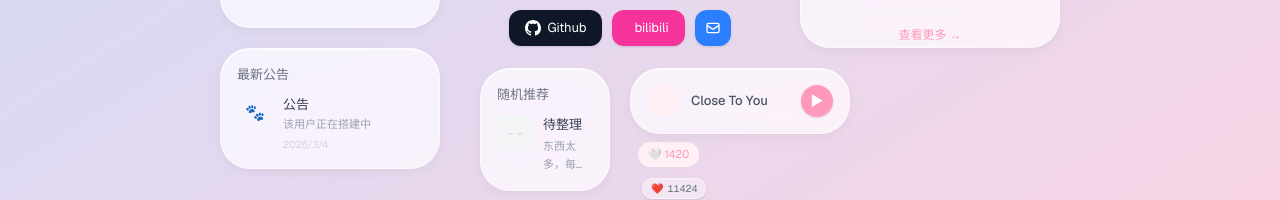
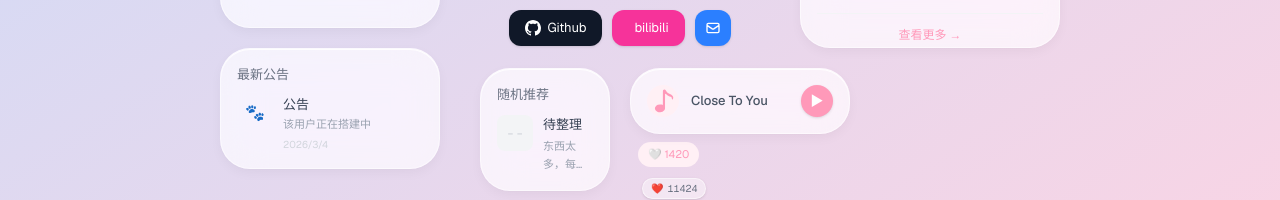
Before and after one commit to aiaod1009/about-me, a Next.js app: page / in a window 1280 px wide. Shown: the part 506-706 px from the top of the page. Built offline with nearby package versions, Linux system fonts and the light colour scheme.

Commit message:
播放器更新

```diff
--- a/components/widgets/MusicPlayer.tsx
+++ b/components/widgets/MusicPlayer.tsx
@@ -11,8 +11,10 @@ export default function MusicPlayer() {
     <div className="flex flex-col gap-2">
       {/* 播放器 */}
       <div className="widget-card p-4 flex items-center gap-3">
-        <div className="w-8 h-8 rounded-full bg-flesh-light flex items-center justify-center text-base">
-
+        <div className="w-8 h-8 rounded-full bg-flesh-light flex items-center justify-center">
+          <svg width="25" height="25" viewBox="0 0 1024 1024" fill="#ff99b9">
+            <path d="M875.52 433.152q-7.168-1.024-12.8-10.24t-8.704-33.792q-5.12-39.936-26.112-58.88t-65.024-27.136q-46.08-9.216-81.408-37.376t-58.88-52.736q-22.528-21.504-34.816-15.36t-12.288 22.528l0 44.032 0 96.256q0 57.344-0.512 123.904t-0.512 125.952l0 104.448 0 58.368q1.024 24.576-7.68 54.784t-32.768 56.832-64 45.568-99.328 22.016q-60.416 3.072-109.056-21.504t-75.264-61.952-26.112-81.92 38.4-83.456 81.92-54.272 84.992-16.896 73.216 5.632 47.616 13.312l0-289.792q0-120.832 1.024-272.384 0-29.696 15.36-48.64t40.96-22.016q21.504-3.072 35.328 8.704t28.16 32.768 35.328 47.616 56.832 52.224q30.72 23.552 53.76 33.792t43.008 18.944 39.424 20.992 43.008 39.936q23.552 26.624 28.672 55.296t0.512 52.224-14.848 38.4-17.408 13.824z" />
+          </svg>
         </div>
         <div className="flex-1 min-w-0">
           <p className="text-[13px] text-gray-600 font-medium truncate">
```
